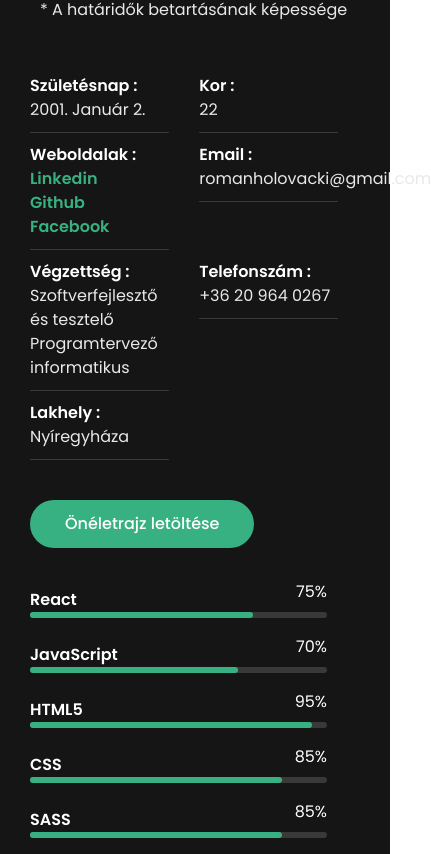
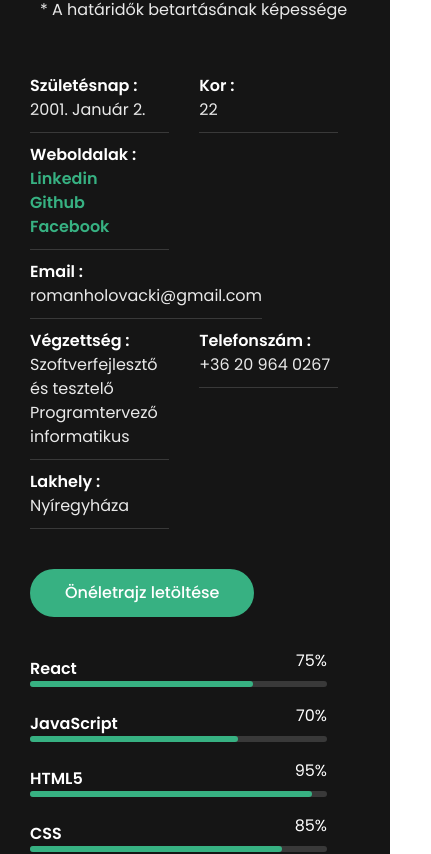
Before and after one commit to Blade1201/My_Portfolio, a React (Create React App) app: page / in a window 390 px wide. Shown: the part 1232-2086 px from the top of the page, 431 px wide, since content can reach past the window. Built offline with nearby package versions, Linux system fonts and the light colour scheme; a web font is replaced by a local one.

Commit message:
Enhanced mobile view

```diff
--- a/src/styles/about.css
+++ b/src/styles/about.css
@@ -220,6 +220,7 @@
 }
 
 @media screen and (max-width: 991px){
+    .about .about-content .experience,
     .about .about-content .education{
         flex: 0 0 100%;
         max-width: 100%;
--- a/src/styles/main.css
+++ b/src/styles/main.css
@@ -136,3 +136,9 @@ ul{
         padding-left: 0;
     }
 }
+
+@media screen and (max-width: 470px) {
+    .padd-15{
+        max-width: 100% !important;
+    }
+}
```
